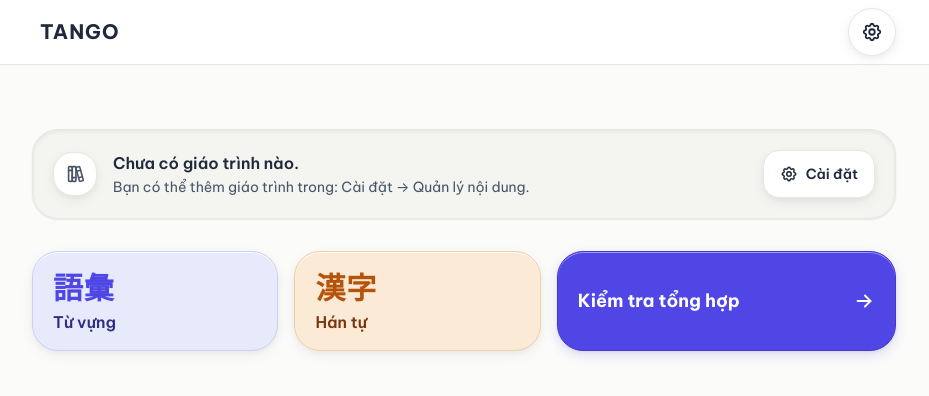
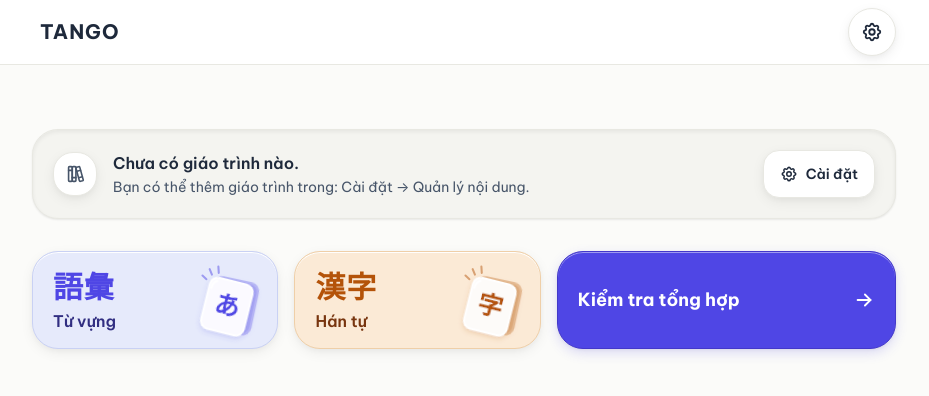
Before and after one commit to SCuong/Tango, a React (Vite) app: page / in a window 1280 px wide. Shown: the top 396 px of the page, without its empty margins (176-1105 px from the left). Built offline with nearby package versions, Linux system fonts and the light colour scheme.

Commit message:
fix(phase-7): add category illustrations to home

```diff
--- /dev/null
+++ b/src/components/illustrations/KanjiIllustration.tsx
@@ -0,0 +1,7 @@
+import React from 'react';
+import { IllustrationProps, StudyCardIllustration } from './StudyCardIllustration';
+
+/** Decorative Kanji illustration (study card with `字`). Color comes from `currentColor`. */
+export const KanjiIllustration: React.FC<IllustrationProps> = ({ className }) => (
+  <StudyCardIllustration glyph="字" idPrefix="tango-kanji-illustration" className={className} />
+);
--- /dev/null
+++ b/src/components/illustrations/StudyCardIllustration.tsx
@@ -0,0 +1,98 @@
+import React, { useId } from 'react';
+
+export interface IllustrationProps {
+  className?: string;
+}
+
+interface StudyCardIllustrationProps extends IllustrationProps {
+  /** Japanese glyph printed on the front study card. */
+  glyph: string;
+  /** Prefix that keeps SVG filter ids unique per illustration type. */
+  idPrefix: string;
+}
+
+/**
+ * Shared artwork for the Home category illustrations: a tilted study card with a Japanese
+ * glyph over a soft tinted backplate. All accent color comes from `currentColor`, so the
+ * caller sets it with a text color class; the front card uses the theme surface color.
+ * Decorative only: hidden from assistive technology and never focusable.
+ */
+export const StudyCardIllustration: React.FC<StudyCardIllustrationProps> = ({
+  glyph,
+  idPrefix,
+  className = '',
+}) => {
+  // useId keeps filter ids unique even if the same illustration renders more than once;
+  // strip characters that are awkward inside url(#...) references.
+  const uid = useId().replace(/[^a-zA-Z0-9_-]/g, '');
+  const shadowId = `${idPrefix}-shadow-${uid}`;
+  const softShadowId = `${idPrefix}-soft-shadow-${uid}`;
+
+  // The artwork is drawn on a 512x512 canvas. The square viewBox is cropped around the
+  // drawing so it reads at small sizes; shadows may bleed past it (overflow visible).
+  return (
+    <svg
+      xmlns="http://www.w3.org/2000/svg"
+      viewBox="66 55 380 380"
+      overflow="visible"
+      fill="none"
+      aria-hidden="true"
+      focusable="false"
+      className={className}
+    >
+      <defs>
+        <filter id={shadowId} x="-35%" y="-35%" width="180%" height="190%">
+          <feDropShadow dx="0" dy="14" stdDeviation="15" floodColor="currentColor" floodOpacity="0.16" />
+        </filter>
+        <filter id={softShadowId} x="-30%" y="-30%" width="170%" height="180%">
+          <feDropShadow dx="0" dy="9" stdDeviation="11" floodColor="currentColor" floodOpacity="0.13" />
+        </filter>
+      </defs>
+
+      {/* Spark accents */}
+      <g stroke="currentColor" strokeWidth="11" strokeLinecap="round" opacity="0.48">
+        <line x1="137" y1="135" x2="116" y2="116" />
+        <line x1="166" y1="111" x2="154" y2="82" />
+        <line x1="202" y1="102" x2="200" y2="68" />
+      </g>
+
+      {/* Soft colored backplate */}
+      <g transform="rotate(12 272 274)" filter={`url(#${softShadowId})`}>
+        <rect x="151" y="132" width="246" height="286" rx="48" fill="currentColor" fillOpacity="0.30" />
+        <rect x="163" y="144" width="222" height="262" rx="40" fill="currentColor" fillOpacity="0.12" />
+      </g>
+
+      {/* Front study card */}
+      <g transform="rotate(14 246 275)" filter={`url(#${shadowId})`}>
+        <rect x="125" y="137" width="242" height="286" rx="48" className="fill-surface" />
+
+        {/* Very subtle clay tint */}
+        <rect x="135" y="147" width="222" height="266" rx="40" fill="currentColor" fillOpacity="0.025" />
+
+        {/* Top-left soft highlight */}
+        <path
+          d="M166 160 C149 168 143 183 143 204"
+          className="stroke-surface"
+          strokeWidth="11"
+          strokeLinecap="round"
+          opacity="0.95"
+        />
+
+        {/* Main glyph */}
+        <text
+          x="246"
+          y="287"
+          textAnchor="middle"
+          dominantBaseline="middle"
+          fill="currentColor"
+          fontSize="132"
+          fontWeight="700"
+          fontFamily="'Noto Sans JP','Yu Gothic','Hiragino Sans',sans-serif"
+          lang="ja"
+        >
+          {glyph}
+        </text>
+      </g>
+    </svg>
+  );
+};
--- /dev/null
+++ b/src/components/illustrations/VocabularyIllustration.tsx
@@ -0,0 +1,7 @@
+import React from 'react';
+import { IllustrationProps, StudyCardIllustration } from './StudyCardIllustration';
+
+/** Decorative Vocabulary illustration (study card with `あ`). Color comes from `currentColor`. */
+export const VocabularyIllustration: React.FC<IllustrationProps> = ({ className }) => (
+  <StudyCardIllustration glyph="あ" idPrefix="tango-vocabulary-illustration" className={className} />
+);
--- a/src/features/books/HomeStudyHub.tsx
+++ b/src/features/books/HomeStudyHub.tsx
@@ -8,6 +8,9 @@ import { TranslationKey } from '../../lib/i18n';
 import { StudyCategory } from '../../types';
 import { TopBar } from '../../components/TopBar';
 import { EmptyState } from '../../components/EmptyState';
+import { VocabularyIllustration } from '../../components/illustrations/VocabularyIllustration';
+import { KanjiIllustration } from '../../components/illustrations/KanjiIllustration';
+import { IllustrationProps } from '../../components/illustrations/StudyCardIllustration';
 import { BookCard } from './BookCard';
 
 // Focus ring shared by Home study actions. Hover lift comes from `.clay-interactive`
@@ -16,13 +19,14 @@ const FOCUS_RING =
   'focus-visible:outline-none focus-visible:ring-2 focus-visible:ring-primary focus-visible:ring-offset-2 focus-visible:ring-offset-page';
 
 // Full class strings per category so Tailwind detects them statically.
-// `glyph` is the Japanese name of the category (study content, not UI locale) and is the
-// shortcut's visual identity; the localized label sits under it.
+// `glyph` is the Japanese name of the category (study content, not UI locale); the localized
+// label sits under it. `glyphColor` also drives the illustration through `currentColor`.
 const CATEGORY_TILES: Record<
   StudyCategory,
   {
     labelKey: TranslationKey;
     glyph: string;
+    Illustration: React.FC<IllustrationProps>;
     surface: string;
     glyphColor: string;
     title: string;
@@ -31,6 +35,7 @@ const CATEGORY_TILES: Record<
   vocabulary: {
     labelKey: 'category.vocabulary',
     glyph: '語彙',
+    Illustration: VocabularyIllustration,
     surface: 'bg-category-vocabulary-surface border-category-vocabulary-border',
     glyphColor: 'text-category-vocabulary-icon',
     title: 'text-category-vocabulary-text',
@@ -38,6 +43,7 @@ const CATEGORY_TILES: Record<
   kanji: {
     labelKey: 'category.kanji',
     glyph: '漢字',
+    Illustration: KanjiIllustration,
     surface: 'bg-category-kanji-surface border-category-kanji-border',
     glyphColor: 'text-category-kanji-icon',
     title: 'text-category-kanji-text',
@@ -49,7 +55,8 @@ interface CategoryTileProps {
   onClick: () => void;
 }
 
-// Typography-led navigation shortcut: Japanese glyph + localized category name, no counts.
+// Secondary navigation shortcut: Japanese glyph + localized category name with a decorative
+// category illustration. No counts.
 const CategoryTile: React.FC<CategoryTileProps> = ({ category, onClick }) => {
   const { t } = useI18n();
   const { isPressed, pressHandlers } = usePressFeedback();
@@ -64,8 +71,9 @@ const CategoryTile: React.FC<CategoryTileProps> = ({ category, onClick }) => {
       {...pressHandlers}
       onClick={onClick}
       aria-label={t('aria.learnCategory', { category: label })}
-      className={`clay-interactive w-full h-full text-left border rounded-2xl px-4 py-3.5 sm:px-5 sm:py-4 min-h-[72px] flex flex-col justify-center gap-1.5 ${isPressed ? CLAY_PRESSED_CLASSES : 'shadow-clay-card'} ${tile.surface} ${FOCUS_RING}`}
+      className={`clay-interactive w-full h-full text-left border rounded-2xl pl-4 pr-2 py-3 sm:pl-5 sm:pr-3 min-h-[72px] flex items-center justify-between gap-2 ${isPressed ? CLAY_PRESSED_CLASSES : 'shadow-clay-card'} ${tile.surface} ${FOCUS_RING}`}
     >
+      <div className="min-w-0 flex flex-col gap-1.5">
         <span
           lang="ja"
           aria-hidden="true"
@@ -74,6 +82,8 @@ const CategoryTile: React.FC<CategoryTileProps> = ({ category, onClick }) => {
           {tile.glyph}
         </span>
         <h3 className={`font-semibold text-sm sm:text-base leading-snug ${tile.title}`}>{label}</h3>
+      </div>
+      <tile.Illustration className={`w-14 h-14 sm:w-[4.5rem] sm:h-[4.5rem] shrink-0 ${tile.glyphColor}`} />
     </button>
   );
 };
```
Also changed, not shown: 1 other file (tests, documents, lock files or other folders). Lines whose indentation alone changed are shown as unchanged.
